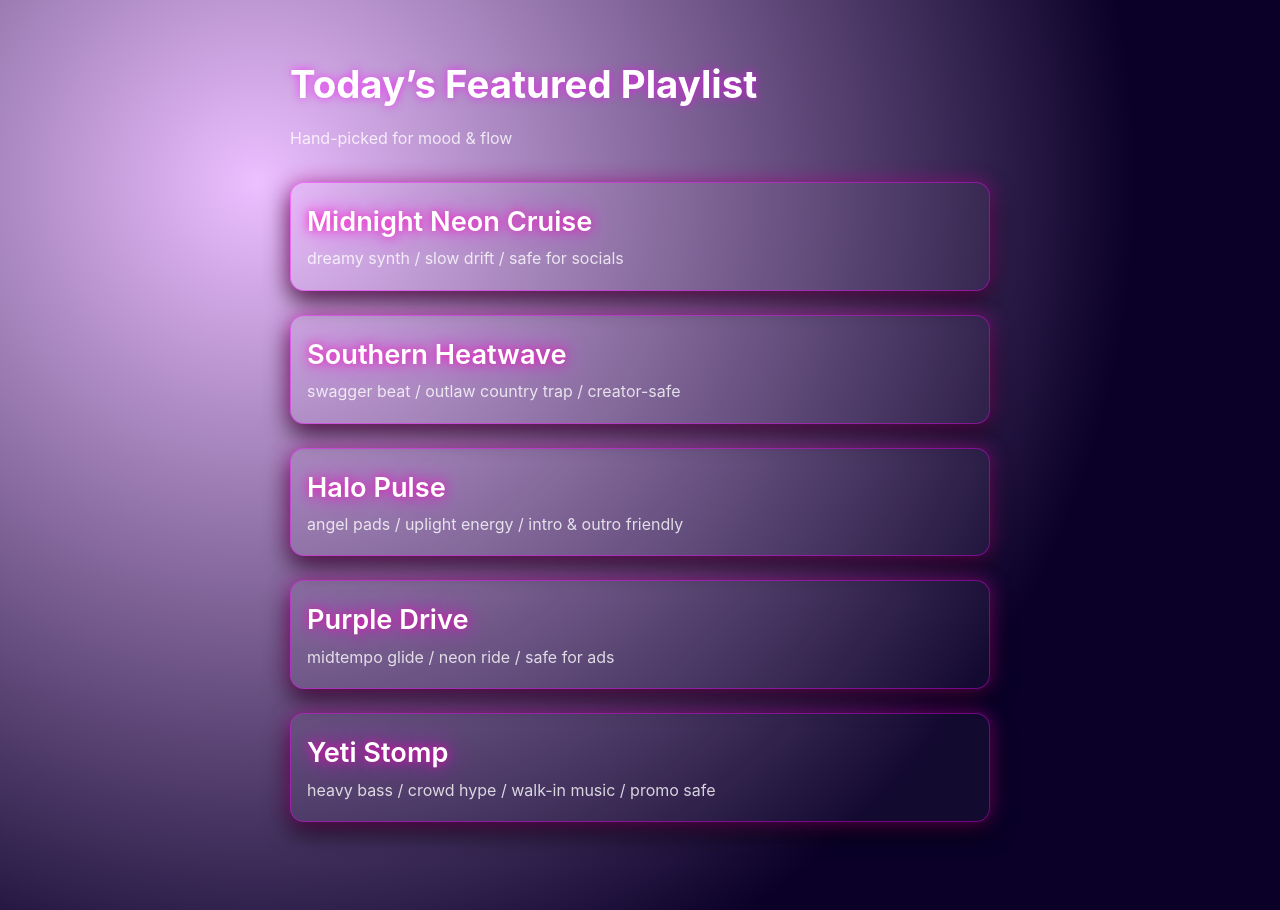
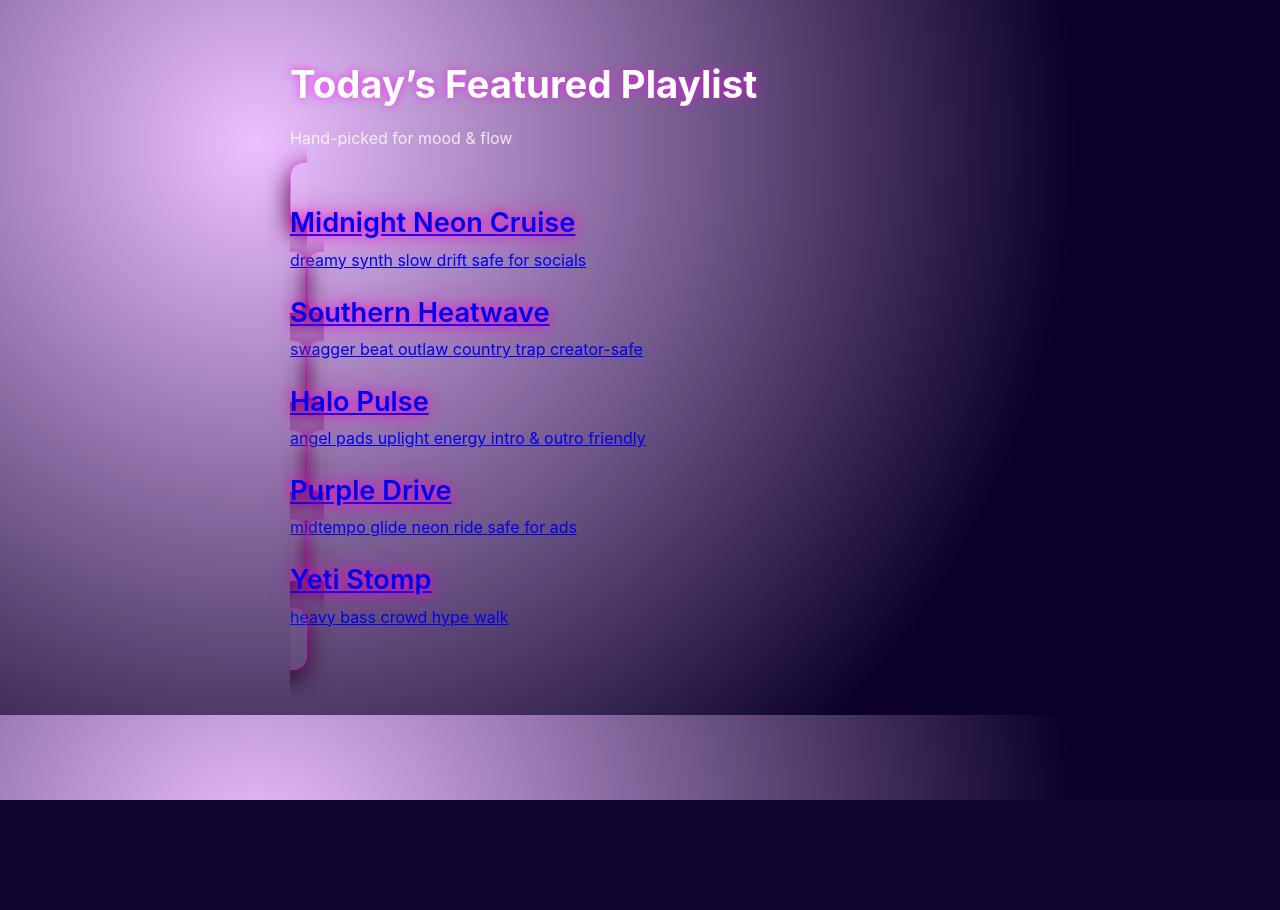
Before and after one commit to timmyjonesusn-netizen/Timmy-wsgi, a Flask app: page / in a window 1280 px wide. After the commit the page ends 800 px from the top, so only its background shows below. Run offline with Flask 3, Linux system fonts and the light colour scheme.

Commit message:
Update index.html

```diff
--- a/templates/index.html
+++ b/templates/index.html
@@ -5,40 +5,75 @@
   <meta name="viewport" content="width=device-width, initial-scale=1.0">
   <title>Today’s Featured Playlist</title>
 
-  <!-- HARD LINK, NO JINJA, NO GUESSING -->
+  <!-- We’re using the direct static path -->
   <link rel="stylesheet" href="/static/style.css">
 </head>
 <body>
   <main class="page-wrap">
+
     <header class="top-header">
       <h1 class="headline">Today’s Featured Playlist</h1>
       <p class="subhead">Hand-picked for mood &amp; flow</p>
     </header>
 
-    <section class="playlist-block">
-      <h2 class="playlist-name">Midnight Neon Cruise</h2>
-      <p class="playlist-desc">dreamy synth / slow drift / safe for socials</p>
-    </section>
+    <!-- PLAYLIST CARD 1 -->
+    <a class="playlist-block" href="https://example.com/midnight-neon-cruise" target="_blank" rel="noopener noreferrer">
+      <div class="playlist-inner">
+        <h2 class="playlist-name">Midnight Neon Cruise</h2>
 
-    <section class="playlist-block">
-      <h2 class="playlist-name">Southern Heatwave</h2>
-      <p class="playlist-desc">swagger beat / outlaw country trap / creator-safe</p>
-    </section>
+        <div class="bubble-row">
+          <span class="bubble">dreamy synth</span>
+          <span class="bubble">slow drift</span>
+          <span class="bubble bubble-safe">safe for socials</span>
+        </div>
+      </div>
+    </a>
 
-    <section class="playlist-block">
-      <h2 class="playlist-name">Halo Pulse</h2>
-      <p class="playlist-desc">angel pads / uplight energy / intro &amp; outro friendly</p>
-    </section>
+    <!-- PLAYLIST CARD 2 -->
+    <a class="playlist-block" href="https://example.com/southern-heatwave" target="_blank" rel="noopener noreferrer">
+      <div class="playlist-inner">
+        <h2 class="playlist-name">Southern Heatwave</h2>
 
-    <section class="playlist-block">
-      <h2 class="playlist-name">Purple Drive</h2>
-      <p class="playlist-desc">midtempo glide / neon ride / safe for ads</p>
-    </section>
+        <div class="bubble-row">
+          <span class="bubble">swagger beat</span>
+          <span class="bubble">outlaw country trap</span>
+          <span class="bubble bubble-safe">creator-safe</span>
+        </div>
+      </div>
+    </a>
 
-    <section class="playlist-block">
-      <h2 class="playlist-name">Yeti Stomp</h2>
-      <p class="playlist-desc">heavy bass / crowd hype / walk-in music / promo safe</p>
-    </section>
-  </main>
-</body>
-</html>
+    <!-- PLAYLIST CARD 3 -->
+    <a class="playlist-block" href="https://example.com/halo-pulse" target="_blank" rel="noopener noreferrer">
+      <div class="playlist-inner">
+        <h2 class="playlist-name">Halo Pulse</h2>
+
+        <div class="bubble-row">
+          <span class="bubble">angel pads</span>
+          <span class="bubble">uplight energy</span>
+          <span class="bubble">intro &amp; outro friendly</span>
+        </div>
+      </div>
+    </a>
+
+    <!-- PLAYLIST CARD 4 -->
+    <a class="playlist-block" href="https://example.com/purple-drive" target="_blank" rel="noopener noreferrer">
+      <div class="playlist-inner">
+        <h2 class="playlist-name">Purple Drive</h2>
+
+        <div class="bubble-row">
+          <span class="bubble">midtempo glide</span>
+          <span class="bubble">neon ride</span>
+          <span class="bubble bubble-safe">safe for ads</span>
+        </div>
+      </div>
+    </a>
+
+    <!-- PLAYLIST CARD 5 -->
+    <a class="playlist-block" href="https://example.com/yeti-stomp" target="_blank" rel="noopener noreferrer">
+      <div class="playlist-inner">
+        <h2 class="playlist-name">Yeti Stomp</h2>
+
+        <div class="bubble-row">
+          <span class="bubble">heavy bass</span>
+          <span class="bubble">crowd hype</span>
+          <span class="bubble">walk
```
